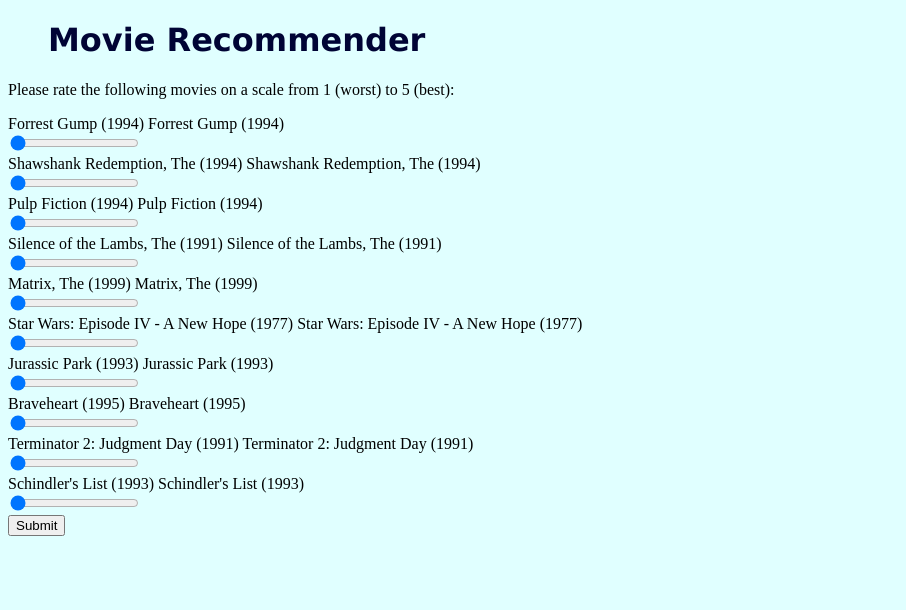
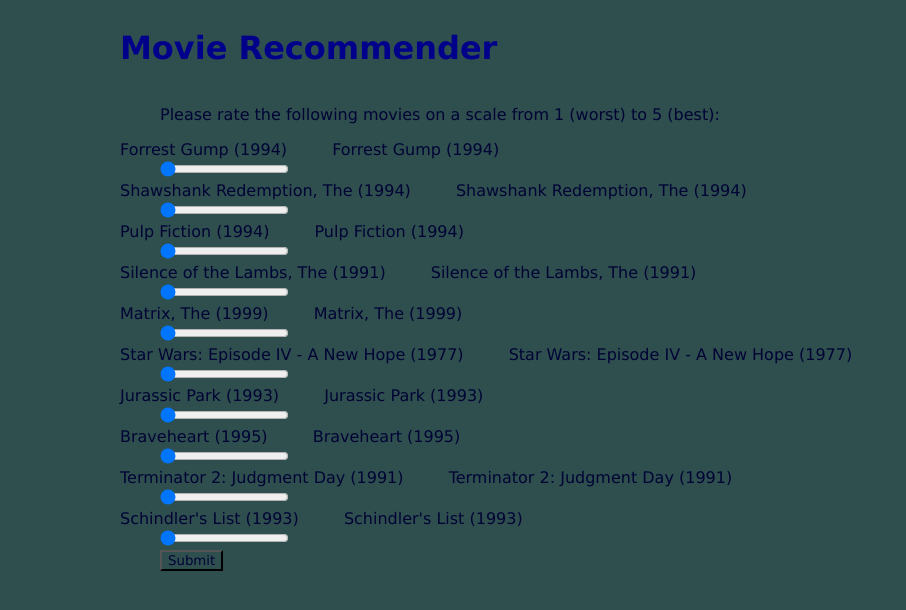
Before and after one commit to lorenanda/movie-recommender, a Flask app: page / in a window 1280 px wide. Shown: the top 610 px of the page, without its empty margins (0-906 px from the left). Run offline with Flask 2, Linux system fonts and the light colour scheme.

Commit message:
updated css

```diff
--- /dev/null
+++ b/flask_app/css/styles.css
@@ -0,0 +1,12 @@
+* {
+  background-color: darkslategray;
+  color: rgb(0, 4, 53);
+  margin-left: 40px;
+  align-content: center;
+  font-family: Verdana, Geneva, Tahoma, sans-serif;
+}
+
+h1 {
+  color: darkblue;
+  font-weight: bold;
+}
--- a/flask_app/templates/main.html
+++ b/flask_app/templates/main.html
@@ -5,25 +5,7 @@
   <meta charset="utf-8">
   <title>Movie Recommender System</title>
 
-  <style>
-    body {
-
-      background-color: lightcyan;
-    }
-
-    h1 {
-      color: rgb(0, 4, 53);
-      margin-left: 40px;
-      align-content: center;
-      font-family: Verdana, Geneva, Tahoma, sans-serif;
-      font-weight: bold;
-    }
-
-    p {
-      font-family: cursive;
-    }
-
-    </style>
+  <link rel="stylesheet" href="../css/styles.css">
 
 </head>
 
```
Also changed, not shown: flask_app/stylesheet/styles.css (deleted, +0 -11 lines).
